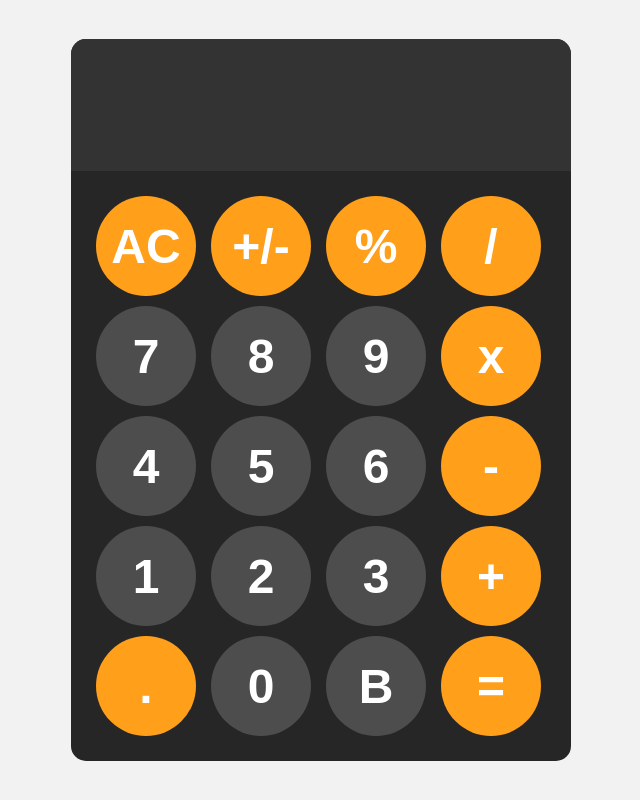
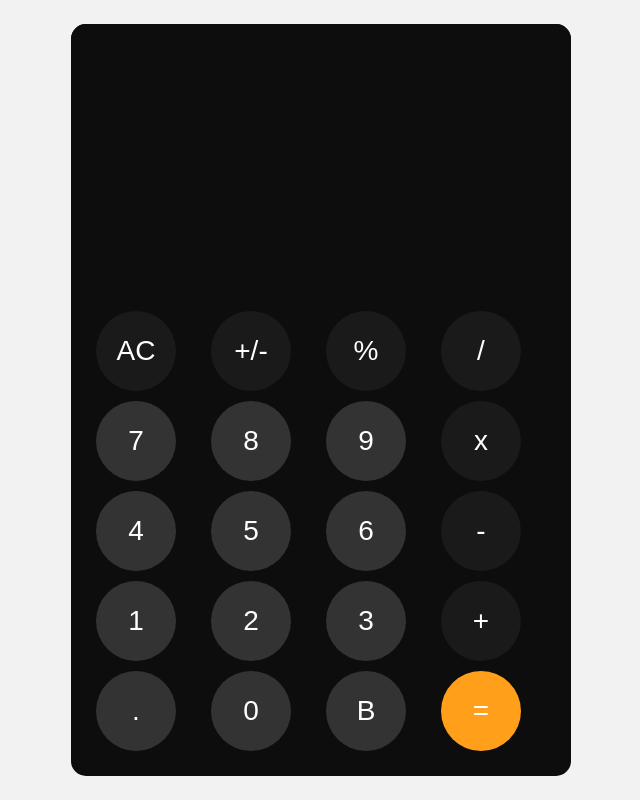
Before and after one commit to longnca/calculator-app, a plain HTML site: page index.html in a window 1280 px wide. Shown: the whole page, without its empty margins (319-959 px from the left). Drawn offline with nearby package versions, Linux system fonts and the light colour scheme.

Commit message:
fix operators error

```diff
--- a/css/style.css
+++ b/css/style.css
@@ -7,25 +7,28 @@ body {
     background-color: hsl(0, 0%, 95%);
 }
 
+/* Styling for calculator */
 #calculator {
-    /* Styling for calculator */
     font-family: Arial, Helvetica, sans-serif;
-    background-color: hsl(0, 0%, 15%);
+    background-color: hsl(0, 0%, 5%);
     border-radius: 15px;
     max-width: 500px;
-    overflow: hidden;
+    overflow: hidden; /* Prevents child elements from overflowing */
 }
 
+/* Styling for the display input of the calculator */
 #display {
     width: 100%;
-    padding: 20px;
+    padding: 150px 20px 20px 20px;
     font-size: 5rem;
-    text-align: left;
+    text-align: right;
     border: none;
-    background-color: hsl(0, 0%, 20%);
+    background-color: hsl(0, 0%, 5%);
     color: white;
+    box-sizing: border-box; /* Include padding and border in the element's width and height */
 }
 
+/* Grid layout for calculator keys */
 #keys{
     display: grid;
     grid-template-columns: repeat(4, 1fr);
@@ -33,34 +36,49 @@ body {
     padding: 25px;
 }
 
+/* Styling for all buttons */
 button {
-    width: 100px;
-    height: 100px;
-    border-radius: 50px;
+    width: 80px;
+    height: 80px;
+    border-radius: 40px;
     border: none;
-    background-color: hsl(0, 0%, 30%);
+    background-color: hsl(0, 0%, 20%);
     color: white;
-    font-size: 3rem;
-    font-weight: bold;
+    font-size: 1.75rem;
+    font-weight: normal;
     cursor: pointer;
 }
 
-button:hover{
+button:hover {
     background-color: hsl(0, 0%, 40%);
 }
 
-button:active{
+button:active {
     background-color: hsl(0, 0%, 50%);
 }
 
-.operator-btn{
+/* Styling for operator buttons only */
+.operator-btn {
+    background-color: hsl(0, 0%, 10%);
+}
+
+.operator-btn:hover {
+    background-color: hsl(0, 0%, 20%);
+}
+
+.operator-btn:active {
+    background-color: hsl(0, 0%, 30%);
+}
+
+/* Styling for equal button */
+.equal-btn {
     background-color: hsl(35, 100%, 55%);
 }
 
-.operator-btn:hover{
+.equal-btn:hover {
     background-color: hsl(35, 100%, 65%);
 }
 
-.operator-btn:active{
+.equal-btn:active {
     background-color: hsl(35, 100%, 75%);
 }
--- a/index.html
+++ b/index.html
@@ -26,12 +26,13 @@
             <button onclick="appendToDisplay('2')">2</button>
             <button onclick="appendToDisplay('3')">3</button>
             <button onclick="appendToDisplay('+')" class="operator-btn">+</button>
-            <button onclick="appendToDisplay('.')" class="operator-btn">.</button>
+            <button onclick="appendToDisplay('.')">.</button>
             <button onclick="appendToDisplay('0')">0</button>
             <button onclick="removeLastCharacter()">B</button>
-            <button onclick="calculate()" class="operator-btn">=</button>
+            <button onclick="calculate()" class="equal-btn">=</button>
         </div>
     </div>
+    <script src="https://cdnjs.cloudflare.com/ajax/libs/mathjs/9.4.4/math.min.js"></script>
     <script src="js/script.js"></script>
 </body>
 </html>
--- a/js/script.js
+++ b/js/script.js
@@ -2,19 +2,32 @@
 
 const display = document.getElementById("display")
 
-function appendToDisplay(input){
+function appendToDisplay(input) {
+    if (input === 'x') input = '*';
+
+    if (isOperator(input) && isOperator(lastCharacterInDisplay())) {
+        return; // Prevent consecutive operators
+    }
     display.value += input;
 }
 
-function clearDisplay(){
+function clearDisplay() {
     display.value = "";
 }
 
-function calculate(){
+function calculate() {
     try{
-        display.value = eval(display.value);
+        display.value = math.evaluate(display.value);
     }
     catch(error){
         display.value = "Error";
     }
 }
+
+function isOperator(char) {
+    return ['+', '-', 'x', '/'].includes(char);
+}
+
+function lastCharacterInDisplay() {
+    return display.value.slice(-1);
+}
```
